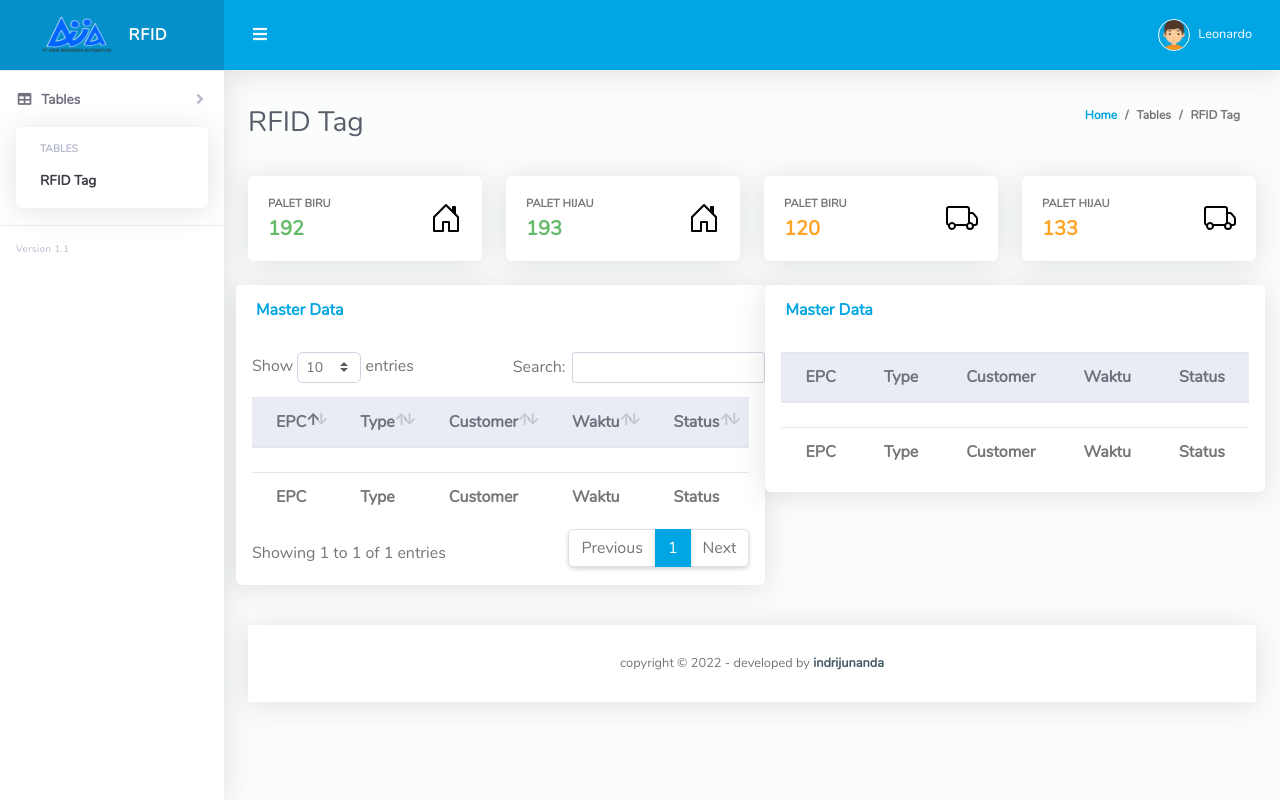
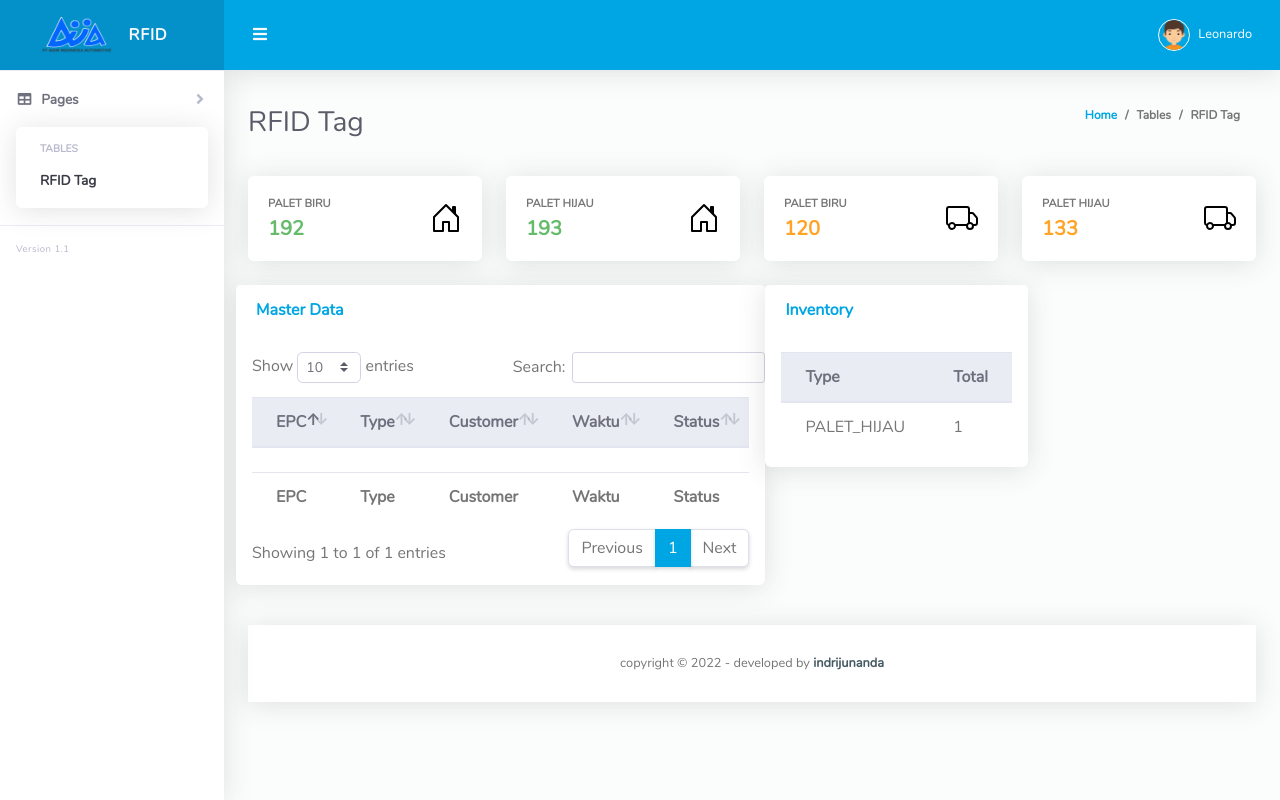
Before and after one commit to constantiusleo/WEB_RFID, a CodeIgniter app: page /database/ in a window 1280 px wide. Run offline with CodeIgniter, Linux system fonts and the light colour scheme; tables that the repository leaves empty or names only in its code hold one stand-in row (values such as "Sample post"); data that the repository does not hold is empty.

Commit message:
add Inventory table

```diff
--- a/application/controllers/Widgets.php
+++ b/application/controllers/Widgets.php
@@ -8,13 +8,14 @@ class Widgets extends CI_Controller
 	{
 		parent::__construct();
 		$this->load->model('User_m');
+		$this->load->model('Total');
 		$this->layout = 'template/container';
 	}
 
 	public function index()
 	{
 		$data['data'] = $this->User_m->get()->result();
-
+		$data['total'] = $this->Total->count_row();
 		$data['content'] = 'widgets';
 		$this->load->view($this->layout, $data);
 	}
--- /dev/null
+++ b/application/models/Total.php
@@ -0,0 +1,16 @@
+<?php
+
+class Total extends CI_Model
+{
+    private $table = 'user';
+
+    public function __construct()
+    {
+        parent::__construct();
+    }
+
+    public function count_row()
+    {
+        return $this->db->count_all_results($this->table);
+    }
+}
--- a/application/views/template/sidebar.php
+++ b/application/views/template/sidebar.php
@@ -9,7 +9,7 @@
   <li class="nav-item active">
     <a class="nav-link collapsed" href="#" data-toggle="collapse" data-target="#collapseTable" aria-expanded="true" aria-controls="collapseTable">
       <i class="fas fa-fw fa-table"></i>
-      <span>Tables</span>
+      <span>Pages</span>
     </a>
     <div id="collapseTable" class="collapse show" aria-labelledby="headingTable" data-parent="#accordionSidebar">
       <div class="bg-white py-2 collapse-inner rounded">
--- a/application/views/widgets.php
+++ b/application/views/widgets.php
@@ -124,38 +124,21 @@
       <div class="col-lg-12">
         <div class="card mb-4">
           <div class="card-header py-3 d-flex flex-row align-items-center justify-content-between">
-            <h6 class="m-0 font-weight-bold text-primary">Master Data</h6>
+            <h6 class="m-0 font-weight-bold text-primary">Inventory</h6>
           </div>
           <div class="table-responsive p-3">
             <table class="table align-items-center table-flush" id="dataTable">
               <thead class="thead-light">
                 <tr>
-                  <th>EPC</th>
                   <th>Type</th>
-                  <th>Customer</th>
-                  <th>Waktu</th>
-                  <th>Status</th>
+                  <th>Total</th>
                 </tr>
               </thead>
-              <tfoot>
+              <tbody>
                 <tr>
-                  <th>EPC</th>
-                  <th>Type</th>
-                  <th>Customer</th>
-                  <th>Waktu</th>
-                  <th>Status</th>
+                  <td><?php echo 'PALET_HIJAU'; ?></td>
+                  <td><?php echo $total; ?></td>
                 </tr>
-              </tfoot>
-              <tbody>
-                <?php foreach ($data as $value) { ?>
-                  <tr>
-                    <td><?php echo $value->EPC; ?></td>
-                    <td><?php echo $value->Type; ?></td>
-                    <td><?php echo $value->Customer; ?></td>
-                    <td><?php echo $value->Last_Seen; ?></td>
-                    <td><?php echo $value->Status; ?></td>
-                  </tr>
-                <?php } ?>
               </tbody>
             </table>
           </div>
```
